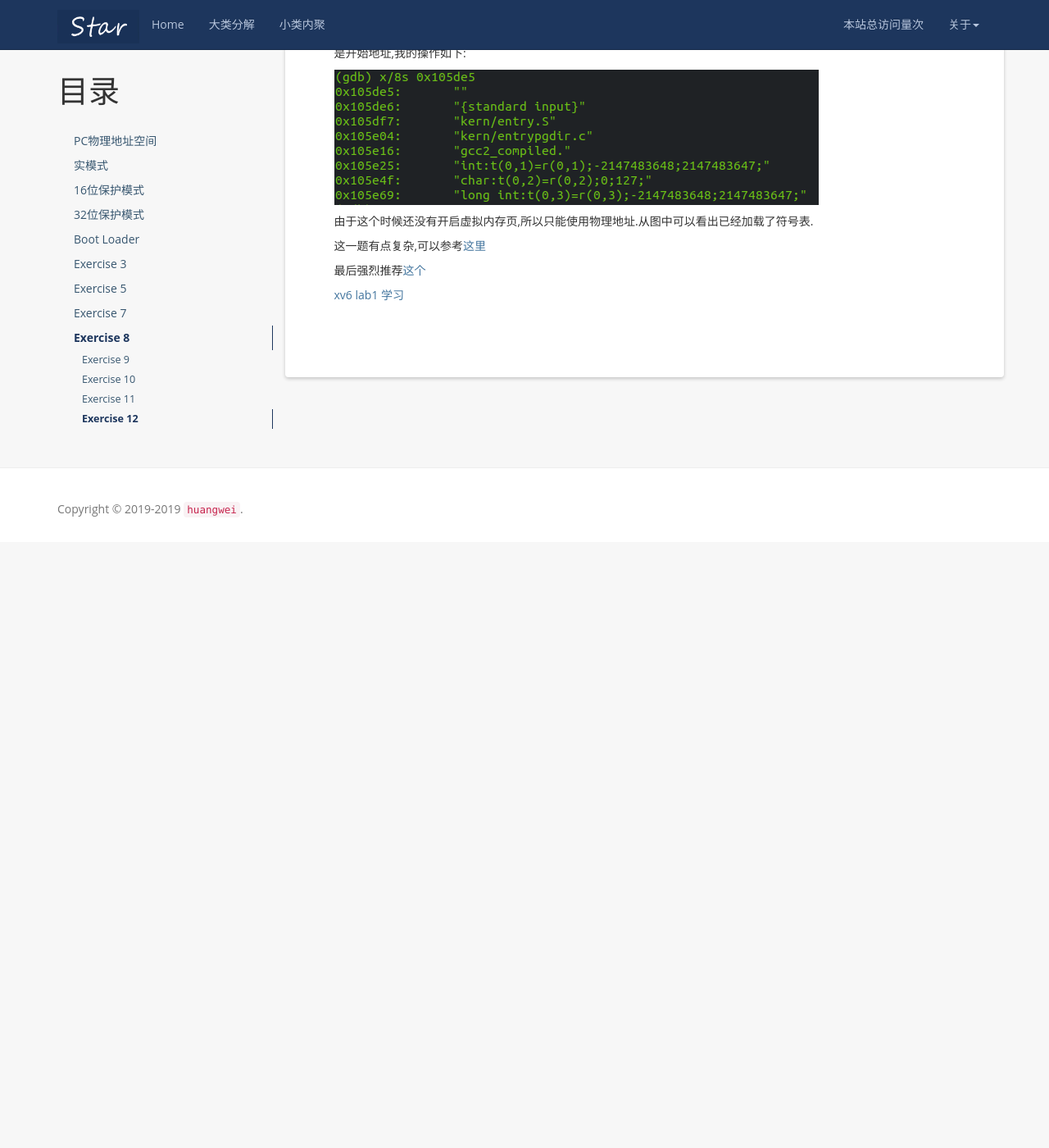
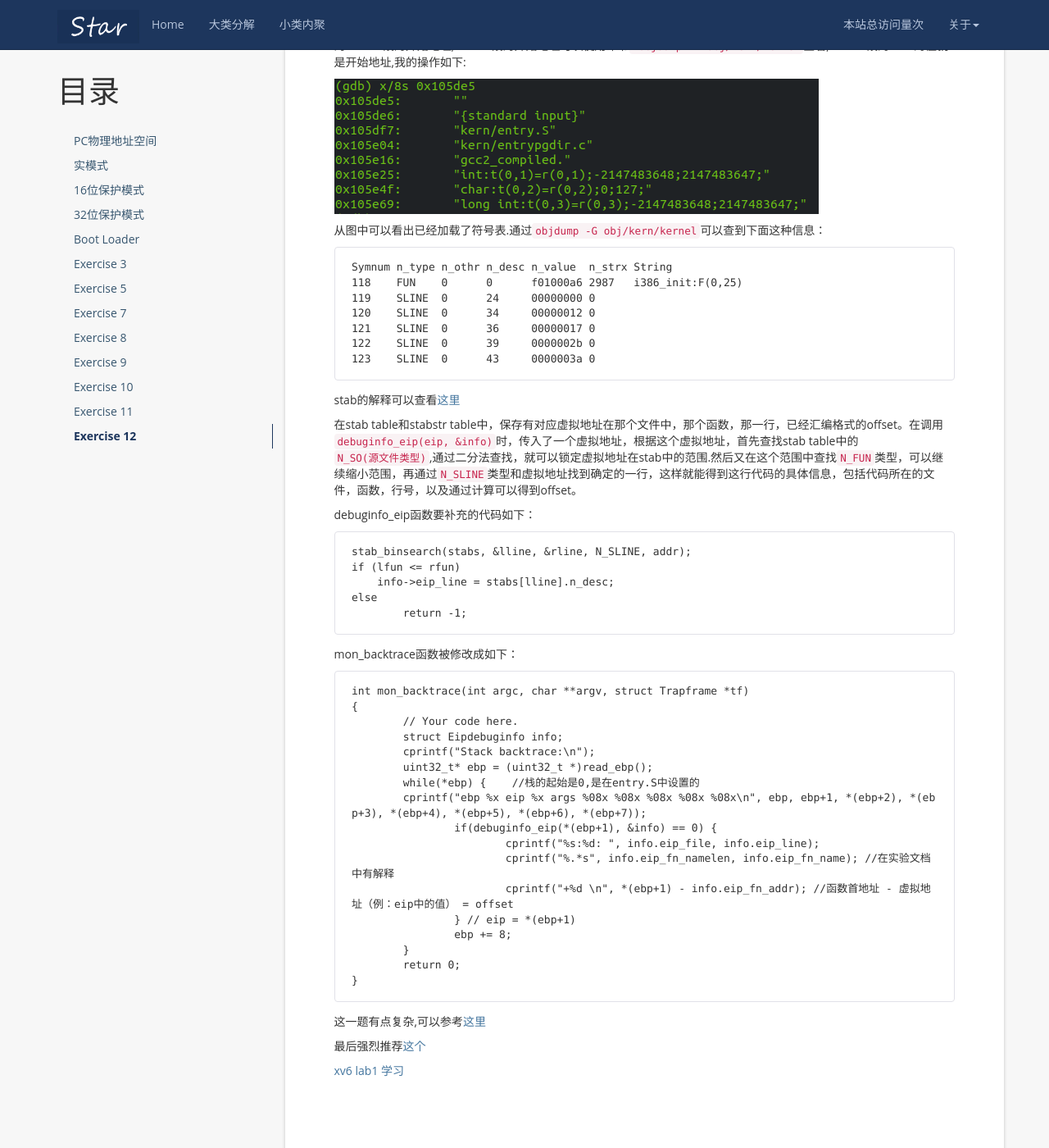
Before and after one commit to mayunmeiyouming/blog, a Jekyll site: the page built from _posts/2019-06-17-6.828 lec1.md, in a window 1280 px wide and 1400 px high, scrolled down 9332 px. Shown: the whole window at 82% size. Built offline with Jekyll 4.4.1, drawn with Linux system fonts in a browser that asks for light colours; nearby versions of some CDN libraries; a script that is not in the unit is left out; comment, search, counter and statistics services are not loaded; before the commit the page ends 9993 px from its top, so only the background shows below that; some of the changed text lies outside the part shown.

Commit message:
2019-12-03-2

````diff
--- a/_posts/2019-06-17-6.828 lec1.md
+++ b/_posts/2019-06-17-6.828 lec1.md
@@ -226,11 +226,11 @@ vcprintf(const char *fmt, va_list ap)
 }
 ```
 
-很明显,cnt是用来计量实际输出字符的,然后调用`lib/printfmt.c`中定义的vprintfmt函数来实现输出数据格式化,然后在vprintfmt函数内部调用`printnum`函数,`printnum`函数又调用`putch`函数,然后`putch`函数经过一系列复杂的过程将数据输出.
+很明显,cnt是用来计量实际输出字符的,然后调用`lib/printfmt.c`中定义的vprintfmt函数来实现输出数据格式化,然后在vprintfmt函数内部调用`printnum`函数,`printnum`函数又调用`putch`函数,然后`putch`函数经过一系列复杂的过程将数据输出.屏幕打印可以查看王爽的《汇编语言》,向内存地址0xb8000输入即可打印至屏幕。
 
 实验开始:
 
-这部分有点神奇,刚开始的时候没有什么思路,但在printfmt.c中发现十进制和十六进制的代码非常相似,所以八进制输出代码就这样写出来了.
+代码如下：
 
 ```
 case 'o':
@@ -328,7 +328,7 @@ default:
 	break;
 ```
 
-### Exercise 9
+## Exercise 9
 
 ```
 Exercise 9. Determine where the kernel initializes its stack, and exactly where in memory its stack is located. How does the kernel reserve space for its stack? And at which "end" of this reserved area is the stack pointer initialized to point to?
@@ -341,7 +341,7 @@ f0100034:	bc 00 00 11 f0       	mov    $0xf0110000,%esp
 ```
 
 
-### Exercise 10
+## Exercise 10
 
 ```
 Exercise 10. To become familiar with the C calling conventions on the x86, find the address of the test_backtrace function in obj/kern/kernel.asm, set a breakpoint there, and examine what happens each time it gets called after the kernel starts. How many 32-bit words does each recursive nesting level of test_backtrace push on the stack, and what are those words?
@@ -354,7 +354,7 @@ gdb调试可以参考[这里](https://wizardforcel.gitbooks.io/100-gdb-tips/prin
 
 通过kernel.asm可以找到,每次会把eip,ebp,ebx,esi压入栈中,它们都是32bit的.%esp存储栈顶的位置，%ebp存储调用者栈顶的位置，%eax存储x的值,%eip存放下一条指令的内存地址,eip的值是call指令执行时压栈的.
 
-### Exercise 11
+## Exercise 11
 
 ```
 Exercise 11. Implement the backtrace function as specified above. Use the same format as in the example, since otherwise the grading script will be confused. When you think you have it working right, run make grade to see if its output conforms to what our grading script expects, and fix it if it doesn't. After you have handed in your Lab 1 code, you are welcome to change the output format of the backtrace function any way you like.
@@ -385,7 +385,7 @@ while(*ebp) {    //栈的起始是0,是在entry.S中设置的
 return 0;
 ```
 
-### Exercise 12
+## Exercise 12
 
 解答:
 
@@ -393,7 +393,53 @@ return 0;
 
 ![]({{ '/styles/images/2019-06-17-6.828 lec1/06.png' | prepend: site.baseurl }})
 
-由于这个时候还没有开启虚拟内存页,所以只能使用物理地址.从图中可以看出已经加载了符号表.
+从图中可以看出已经加载了符号表.通过`objdump -G obj/kern/kernel`可以查到下面这种信息：
+
+```
+Symnum n_type n_othr n_desc n_value  n_strx String
+118    FUN    0      0      f01000a6 2987   i386_init:F(0,25)
+119    SLINE  0      24     00000000 0
+120    SLINE  0      34     00000012 0
+121    SLINE  0      36     00000017 0
+122    SLINE  0      39     0000002b 0
+123    SLINE  0      43     0000003a 0
+```
+
+stab的解释可以查看[这里](https://www.cnblogs.com/wuhualong/p/lab01_exercise12_print_more_info.html)
+
+在stab table和stabstr table中，保存有对应虚拟地址在那个文件中，那个函数，那一行，已经汇编格式的offset。在调用`debuginfo_eip(eip, &info)`时，传入了一个虚拟地址，根据这个虚拟地址，首先查找stab table中的`N_SO(源文件类型)`,通过二分法查找，就可以锁定虚拟地址在stab中的范围.然后又在这个范围中查找`N_FUN`类型，可以继续缩小范围，再通过`N_SLINE`类型和虚拟地址找到确定的一行，这样就能得到这行代码的具体信息，包括代码所在的文件，函数，行号，以及通过计算可以得到offset。
+
+debuginfo_eip函数要补充的代码如下：
+
+```
+stab_binsearch(stabs, &lline, &rline, N_SLINE, addr);
+if (lfun <= rfun)
+    info->eip_line = stabs[lline].n_desc;
+else
+	return -1;
+```
+
+mon_backtrace函数被修改成如下：
+
+```
+int mon_backtrace(int argc, char **argv, struct Trapframe *tf)
+{
+	// Your code here.
+	struct Eipdebuginfo info;
+	cprintf("Stack backtrace:\n");
+	uint32_t* ebp = (uint32_t *)read_ebp();
+	while(*ebp) {    //栈的起始是0,是在entry.S中设置的
+        cprintf("ebp %x eip %x args %08x %08x %08x %08x %08x\n", ebp, ebp+1, *(ebp+2), *(ebp+3), *(ebp+4), *(ebp+5), *(ebp+6), *(ebp+7));
+		if(debuginfo_eip(*(ebp+1), &info) == 0) {
+			cprintf("%s:%d: ", info.eip_file, info.eip_line);
+			cprintf("%.*s", info.eip_fn_namelen, info.eip_fn_name); //在实验文档中有解释
+			cprintf("+%d \n", *(ebp+1) - info.eip_fn_addr); //函数首地址 - 虚拟地址（例：eip中的值） = offset
+		} // eip = *(ebp+1)
+		ebp += 8;
+	}
+	return 0;
+}
+```
 
 这一题有点复杂,可以参考[这里](https://www.cnblogs.com/wuhualong/p/lab01_exercise12_print_more_info.html)
 
````
